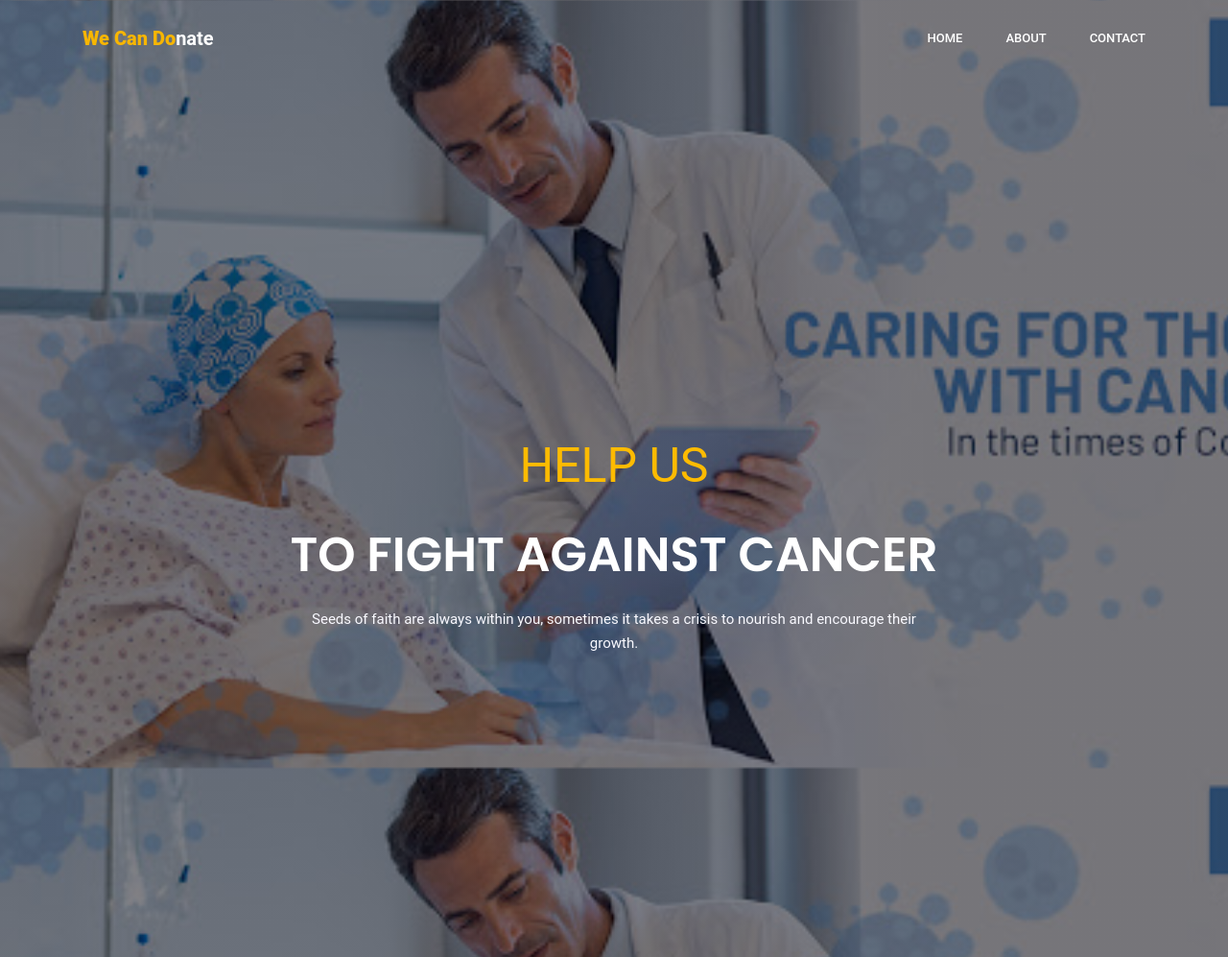
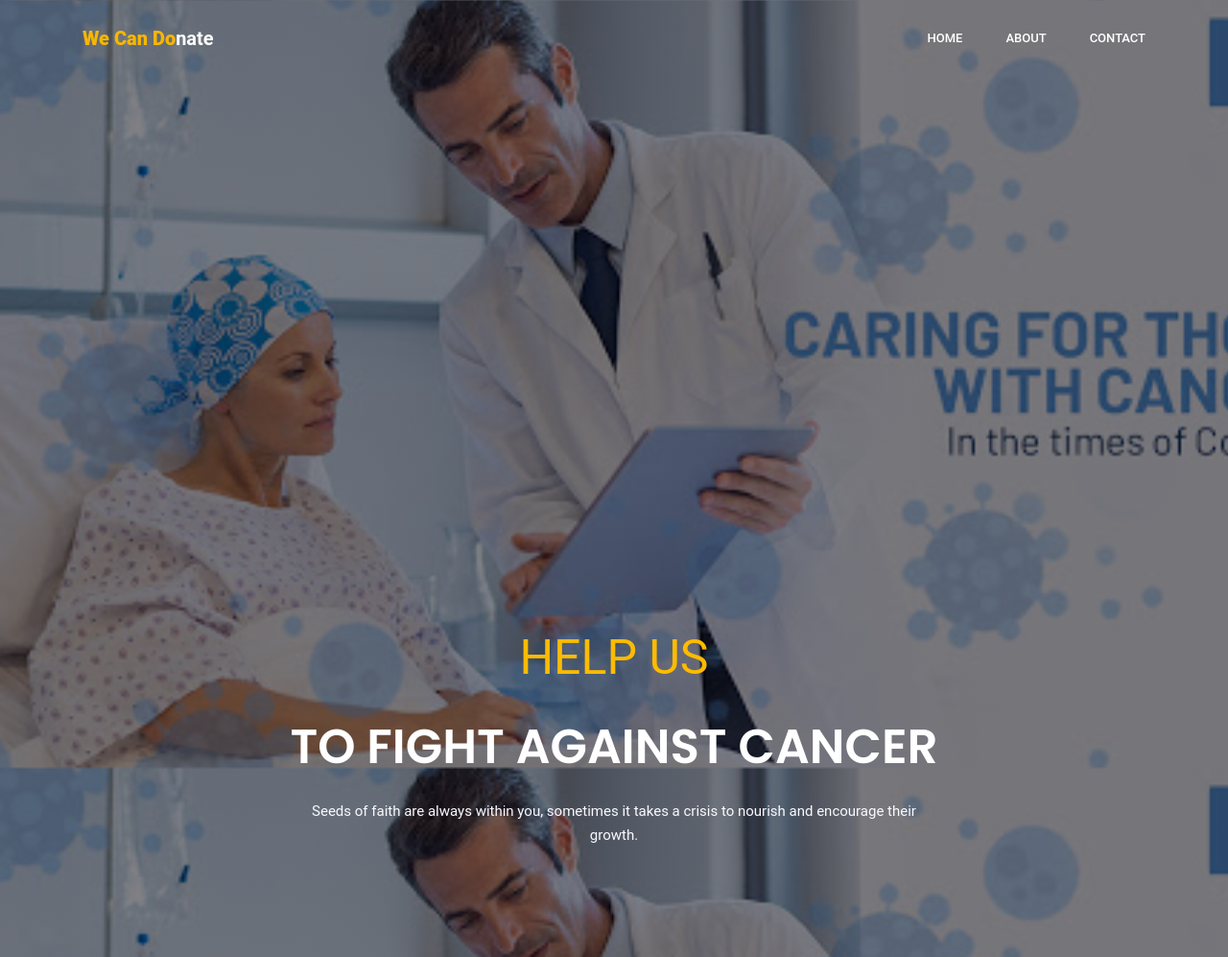
Before and after one commit to Tuhingh2632/Payment_Gateway_Integration, a plain HTML site: page index.html in a window 1280 px wide. Shown: the top 997 px of the page at 96% size. Drawn offline with Linux system fonts and the light colour scheme; a script that the page names is missing.

Commit message:
new commit

```diff
--- a/style.css
+++ b/style.css
@@ -305,7 +305,7 @@ button:focus {
 ============================================================================================ */
 .home_banner_area {
   z-index: 1;
-  min-height: 1200px;
+  min-height: 1600px;
   min-width: 350px;
   display: flex;
   background: linear-gradient(rgba(3, 1, 10, 0.5), rgba(3, 1, 10, 0.5)), url(../img/banner/home-banner.jpg) no-repeat scroll center center;
```
